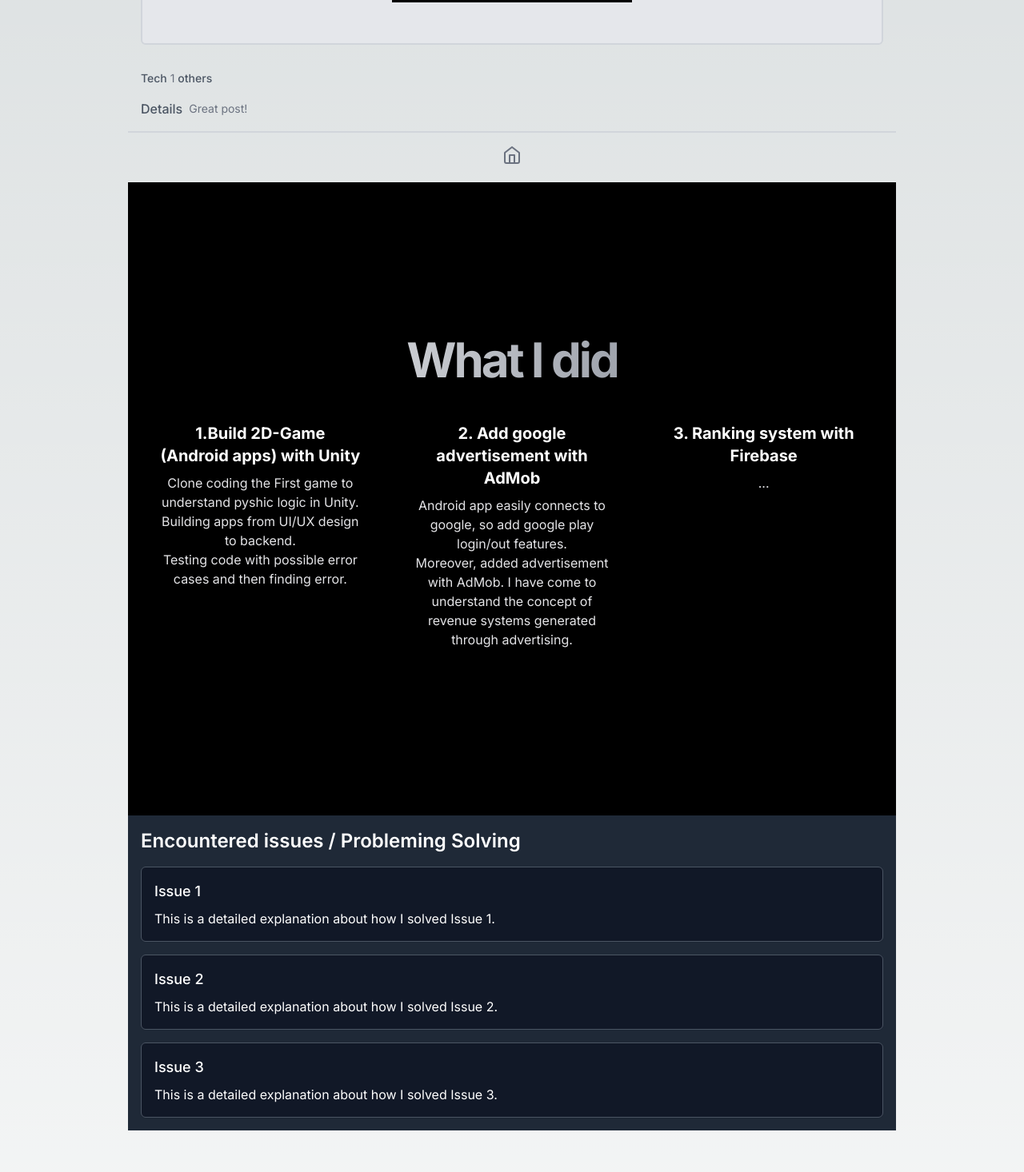
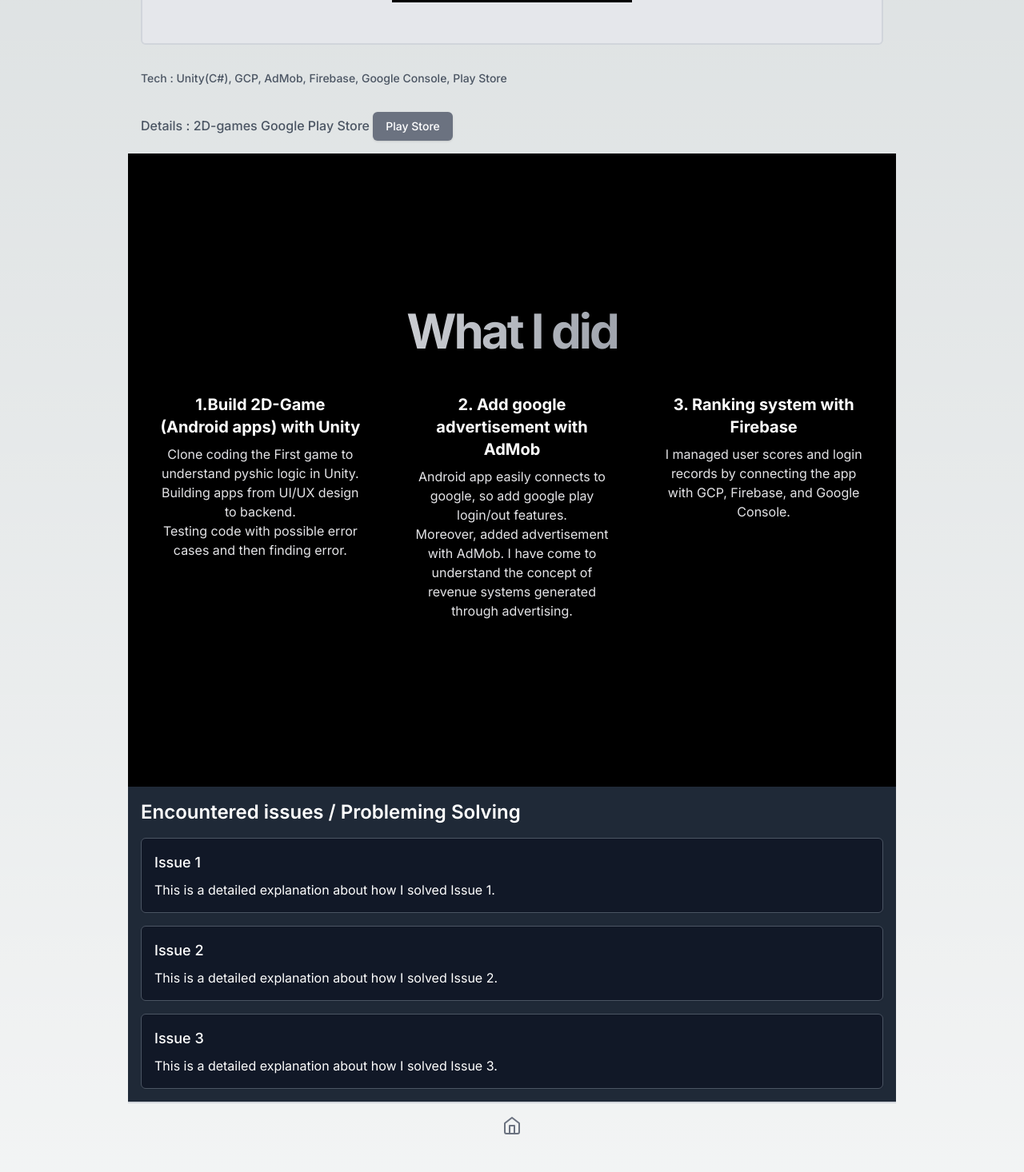
Before and after one commit to YB-NAM/gitpage_prac, a Next.js app in the folder git-web/: page /sample3 in a window 1280 px wide. Shown: the part 680-2146 px from the top of the page at 80% size. Built offline with nearby package versions, Linux system fonts and the light colour scheme; grey boxes are pictures that could not be loaded.

Commit message:
edit sample3

```diff
--- a/git-web/app/sample3/page.tsx
+++ b/git-web/app/sample3/page.tsx
@@ -7,6 +7,10 @@ interface CustomVideoProps extends VideoHTMLAttributes<HTMLVideoElement> {
 
 export default function Component() {
 
+  const linkStyle = {
+    textDecoration: 'underline',
+  };
+
   const videoProps: CustomVideoProps = {
     controls: true,
     playbackRate: 1.0,
@@ -15,7 +19,7 @@ export default function Component() {
     <div key="1" className="w-full h-full flex flex-col min-w-[360px] max-w-[960px] mx-auto">
 
       <header className="h-16 flex items-center justify-between px-4 border-b-2 border-gray-300">
-        Project name
+        Unity Games
       </header>
       <main className="flex-grow overflow-y-auto">
         <div className="flex flex-col gap-4 p-4">
@@ -43,35 +47,29 @@ export default function Component() {
 
           </div>
           <p className="text-sm text-gray-500">
-            <strong className="font-medium text-gray-600">Tech</strong> 1{" "}
-            <strong className="font-medium text-gray-600">others</strong>
+            <strong className="font-medium text-gray-600">Tech : Unity(C#), GCP, AdMob, Firebase, Google Console, Play Store </strong>
           </p>
           <div className="flex items-center gap-2">
-            <strong className="font-medium text-gray-600">Details</strong>
-            <p className="text-sm text-gray-500">Great post!</p>
+            <strong className="font-medium text-gray-600">Details : {' '}
+            <strong className="font-medium text-gray-600">2D-games Google Play Store{' '}
+                <Button
+                  className="mt-4 text-white bg-gray-500 hover:bg-gray-600 dark:bg-gray-800 dark:hover:bg-gray-700"
+                  variant="default"
+                >
+                  <a
+                    href="https://play.google.com/store/apps/developer?id=Yoobin"
+                    target="_blank"
+                    rel="noopener noreferrer"
+                  >
+                    Play Store
+                  </a>
+                </Button>
+            </strong>
+            </strong>
           </div>
         </div>
       </main>
-      <footer className="h-16 flex items-center justify-around px-4 border-t-2 border-gray-300">
-        <a href="/"><button className="focus:outline-none">
-          <svg
-            className=" h-6 w-6 text-gray-500 hover:text-gray-600 cursor-pointer"
-            fill="none"
-            height="24"
-            stroke="currentColor"
-            strokeLinecap="round"
-            strokeLinejoin="round"
-            strokeWidth="2"
-            viewBox="0 0 24 24"
-            width="24"
-            xmlns="http://www.w3.org/2000/svg"
-          >
-            <path d="m3 9 9-7 9 7v11a2 2 0 0 1-2 2H5a2 2 0 0 1-2-2z" />
-            <polyline points="9 22 9 12 15 12 15 22" />
-          </svg>
-        </button>
-        </a>
-      </footer>
+
 
       <section className="w-full py-12 md:py-24 lg:py-32 xl:py-48 bg-black">
         <div className="container px-4 md:px-6">
@@ -101,7 +99,8 @@ export default function Component() {
                   <div className="flex flex-col items-center space-y-2 border-gray-800 p-4 rounded-lg">
                     <h2 className="text-xl font-bold text-white">3. Ranking system with Firebase</h2>
                     <p className="text-zinc-200 dark:text-zinc-100">
-                      ...
+                      I managed user scores and login records by connecting the app with GCP, Firebase, and Google Console.<br></br>
+
                     </p>
                   </div>
 
@@ -128,7 +127,26 @@ export default function Component() {
           </li>
         </ul>
       </div>
-
+      <footer className="h-16 flex items-center justify-around px-4 border-t-2 border-gray-300">
+        <a href="/"><button className="focus:outline-none">
+          <svg
+            className=" h-6 w-6 text-gray-500 hover:text-gray-600 cursor-pointer"
+            fill="none"
+            height="24"
+            stroke="currentColor"
+            strokeLinecap="round"
+            strokeLinejoin="round"
+            strokeWidth="2"
+            viewBox="0 0 24 24"
+            width="24"
+            xmlns="http://www.w3.org/2000/svg"
+          >
+            <path d="m3 9 9-7 9 7v11a2 2 0 0 1-2 2H5a2 2 0 0 1-2-2z" />
+            <polyline points="9 22 9 12 15 12 15 22" />
+          </svg>
+        </button>
+        </a>
+      </footer>
 
       <section className="w-full py-12 px-8 space-y-12" id="tag1">
         <h3 className="text-3xl font-bold text-gray-800 dark:text-gray-200">Projects</h3>
--- a/git-web/app/sample4/page.tsx
+++ b/git-web/app/sample4/page.tsx
@@ -18,7 +18,7 @@ export default function Component() {
     <div key="1" className="flex flex-col w-full h-full p-4 bg-white dark:bg-gray-800 rounded-md shadow-lg">
       <div className="flex flex-col items-center justify-center" style={{ backgroundColor: '#1a1a2e' }} >
         <div className="flex justify-between items-center mb-4 text-left w-full">
-          <h1 className="text-2xl font-bold text-gray-900 text-white dark:text-white text-left">Problem Solving with Robot(C)</h1>
+          <h1 className="text-2xl font-bold text-gray-900 text-white dark:text-white text-left"> - Problem Solving with Robot(C)</h1>
         </div>
         <div className="flex-1 overflow-auto text-center w-full">
           <video {...videoProps}>
```
